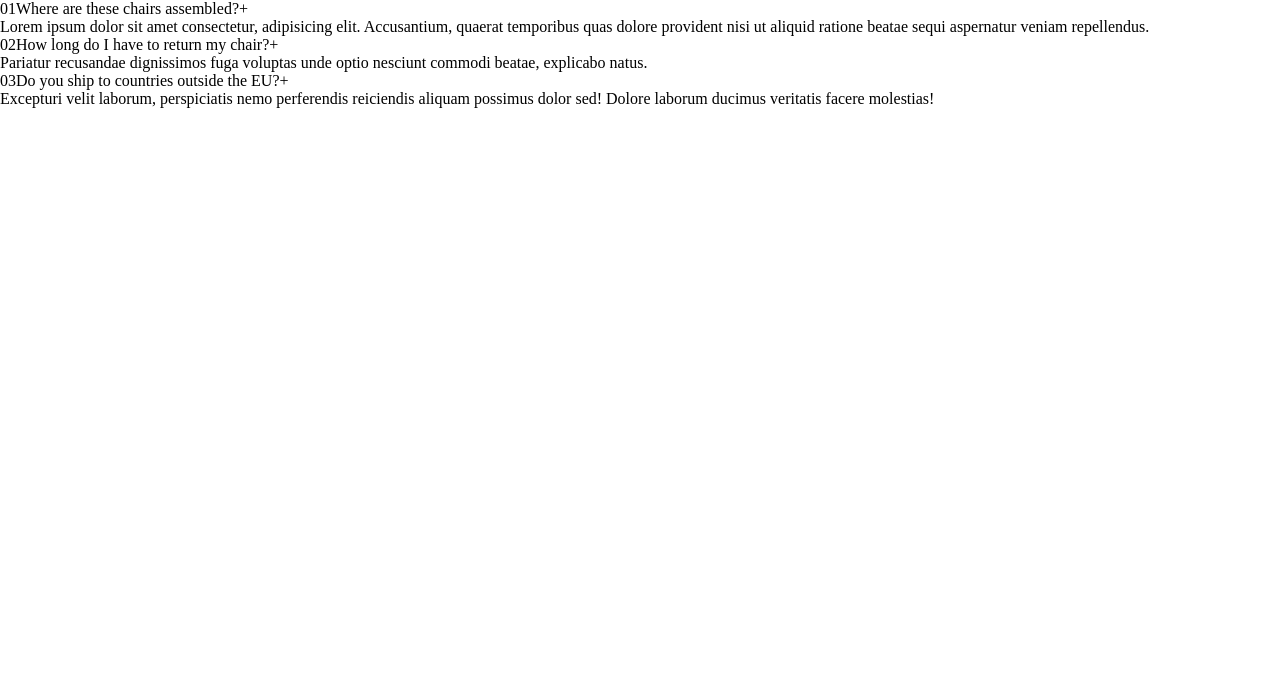
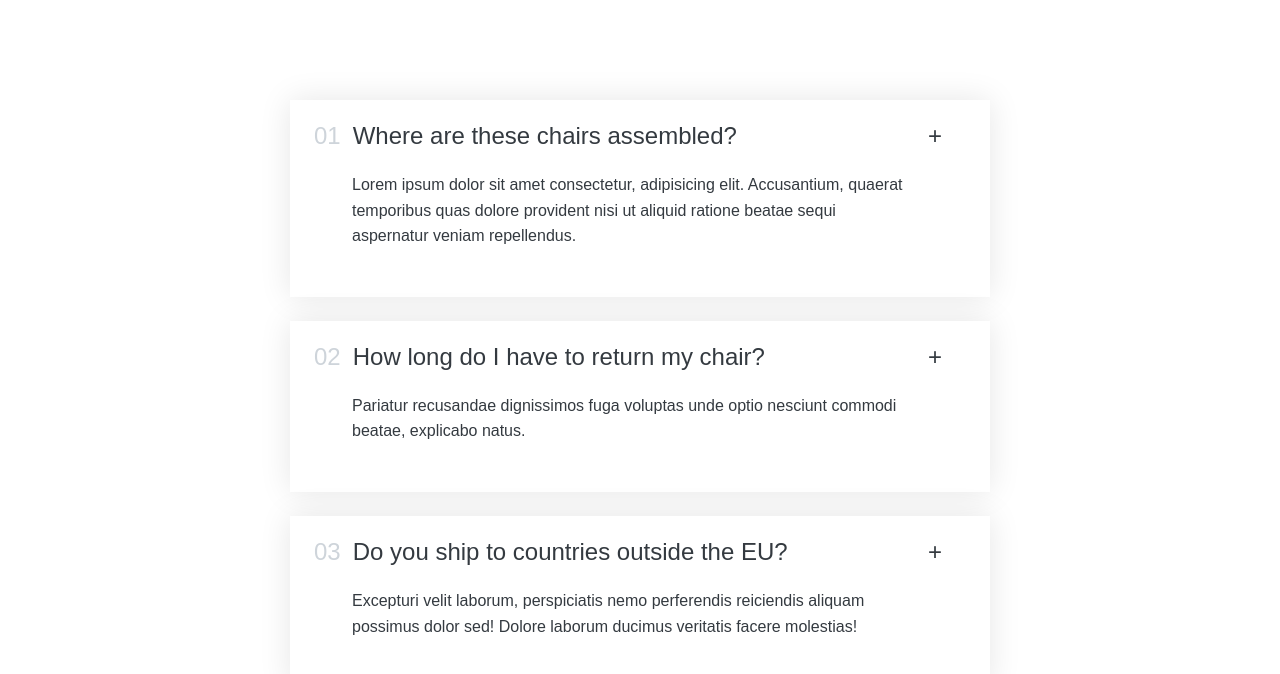
Before and after one commit to Marshal10/accordion-react, a React (Create React App) app: page / in a window 1280 px wide. Shown: the top 674 px of the page. Built offline with nearby package versions, Linux system fonts and the light colour scheme; the HTML template or start-up script is replaced by a standard one.

Commit message:
Components styling

```diff
--- a/src/App.js
+++ b/src/App.js
@@ -23,7 +23,7 @@ export default function App() {
 
 function Accordion() {
   return (
-    <div className="Accordion">
+    <div className="accordion">
       {faqs.map((faq, i) => (
         <AccordionItem faq={faq} index={i} key={i} />
       ))}
@@ -35,9 +35,9 @@ function AccordionItem({ faq, index }) {
   return (
     <div className="item">
       <div className="question">
-        <span>0{index + 1}</span>
-        <span className="question">{faq.title}</span>
-        <span>+</span>
+        <span className="number">0{index + 1}</span>
+        <span className="title">{faq.title}</span>
+        <span className="icon">+</span>
       </div>
       <div className="answer">
         <p>{faq.text}</p>
--- a/src/index.css
+++ b/src/index.css
@@ -3,3 +3,60 @@
   padding: 0;
   box-sizing: border-box;
 }
+
+body {
+  font-family: sans-serif;
+  color: #343a40;
+  line-height: 1;
+}
+
+.accordion {
+  width: 700px;
+  margin: 100px auto;
+  display: flex;
+  flex-direction: column;
+  gap: 24px;
+}
+
+.item {
+  box-shadow: 0 0 30px rgba(0, 0, 0, 0.1);
+  padding: 20px 24px;
+  padding-right: 48px;
+  cursor: pointer;
+  border-top: 4px solid #fff;
+  border-bottom: 4px solid #fff;
+}
+
+.item .question {
+  display: grid;
+  grid-template-columns: auto 1fr auto;
+  gap: 12px;
+  align-items: center;
+}
+
+.number {
+  font-size: 24px;
+  font-weight: 500;
+  color: #ced4da;
+}
+
+.title,
+.icon {
+  font-size: 24px;
+  font-weight: 500;
+}
+
+.item .answer {
+  /* display: none; */
+  padding: 24px 38px;
+  line-height: 1.6;
+}
+
+.item.open {
+  border-top: 4px solid #087f5b;
+}
+
+.open .number,
+.open .title {
+  color: #087f5b;
+}
```
